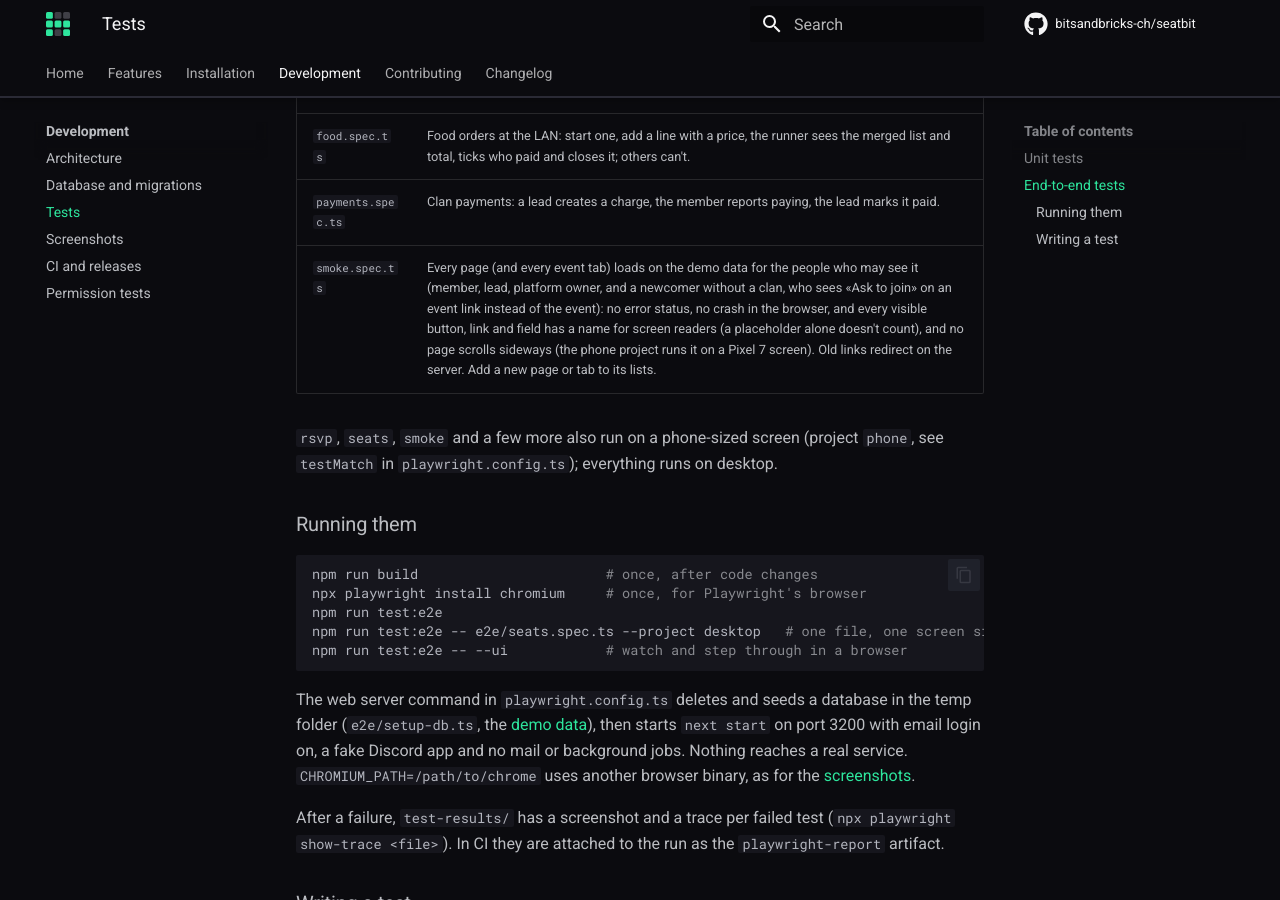
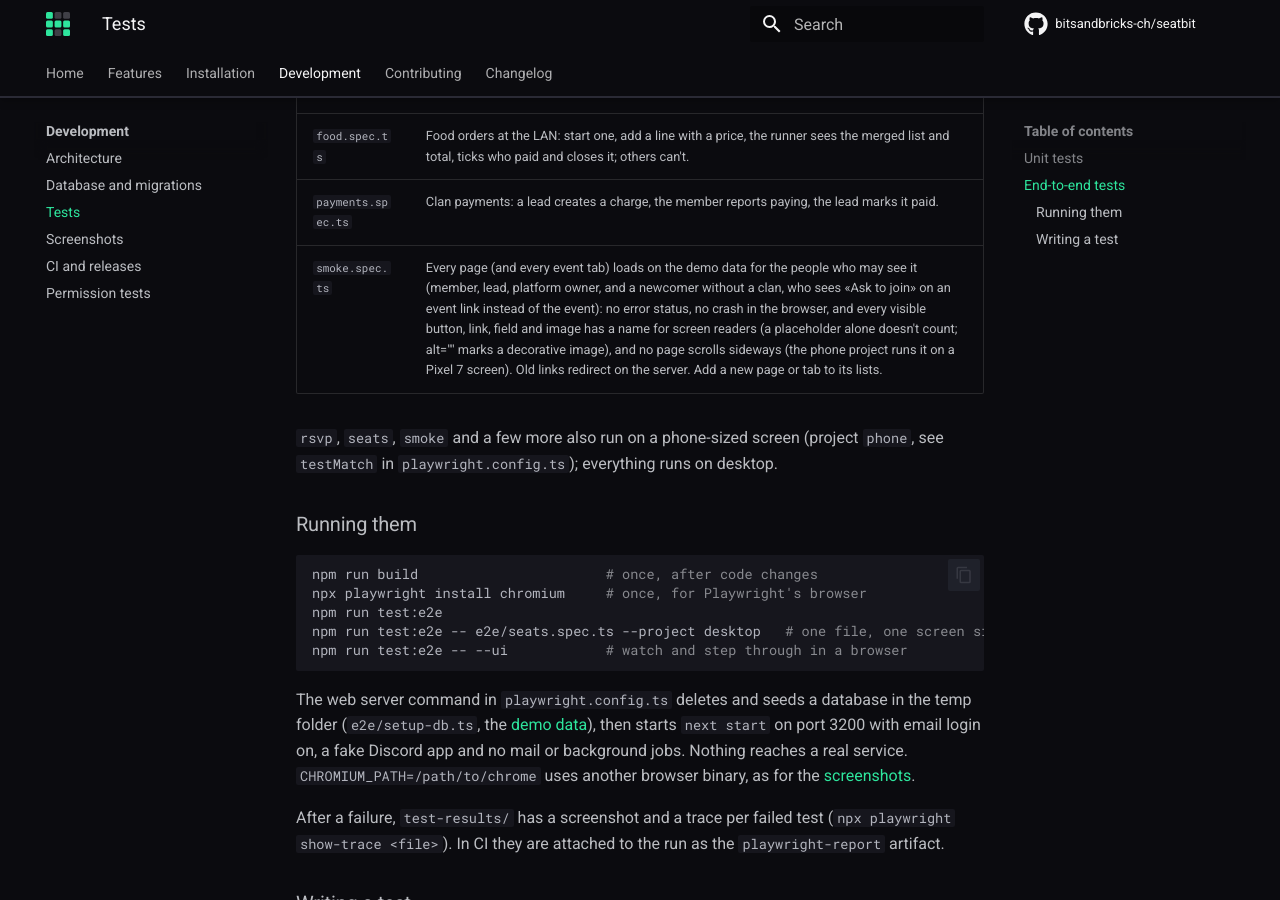
Before and after one commit to bitsandbricks-ch/seatbit, an MkDocs documentation site: the page built from docs/development/testing.md, in a window 1280 px wide and 900 px high, scrolled down 1793 px. Built offline with MkDocs 1.6.1 and Material for MkDocs 9.7.7, drawn with Linux system fonts in a browser that asks for light colours; comment, search, counter and statistics services are not loaded.

Commit message:
Smoke test: images need alt text too
Co-Authored-By: Claude Opus 5.5 <noreply@anthropic.com>
Claude-Session: https://claude.ai/code/session_01Mn3pyogoEPYU15FuVkJp4i

```diff
--- a/docs/development/testing.md
+++ b/docs/development/testing.md
@@ -37,7 +37,7 @@ npx tsx --test src/lib/seating.test.ts   # one file
 | `clan-join.spec.ts` | Joining a clan: an admin approves or declines a request, an open clan lets you in right away, an invite-only clan only through an invite link. |
 | `food.spec.ts` | Food orders at the LAN: start one, add a line with a price, the runner sees the merged list and total, ticks who paid and closes it; others can't. |
 | `payments.spec.ts` | Clan payments: a lead creates a charge, the member reports paying, the lead marks it paid. |
-| `smoke.spec.ts` | Every page (and every event tab) loads on the demo data for the people who may see it (member, lead, platform owner, and a newcomer without a clan, who sees «Ask to join» on an event link instead of the event): no error status, no crash in the browser, and every visible button, link and field has a name for screen readers (a placeholder alone doesn't count), and no page scrolls sideways (the phone project runs it on a Pixel 7 screen). Old links redirect on the server. Add a new page or tab to its lists. |
+| `smoke.spec.ts` | Every page (and every event tab) loads on the demo data for the people who may see it (member, lead, platform owner, and a newcomer without a clan, who sees «Ask to join» on an event link instead of the event): no error status, no crash in the browser, and every visible button, link, field and image has a name for screen readers (a placeholder alone doesn't count; alt="" marks a decorative image), and no page scrolls sideways (the phone project runs it on a Pixel 7 screen). Old links redirect on the server. Add a new page or tab to its lists. |
 
 `rsvp`, `seats`, `smoke` and a few more also run on a phone-sized screen (project `phone`, see `testMatch` in `playwright.config.ts`); everything runs on desktop.
 
```
Also changed, not shown: 1 other file.
